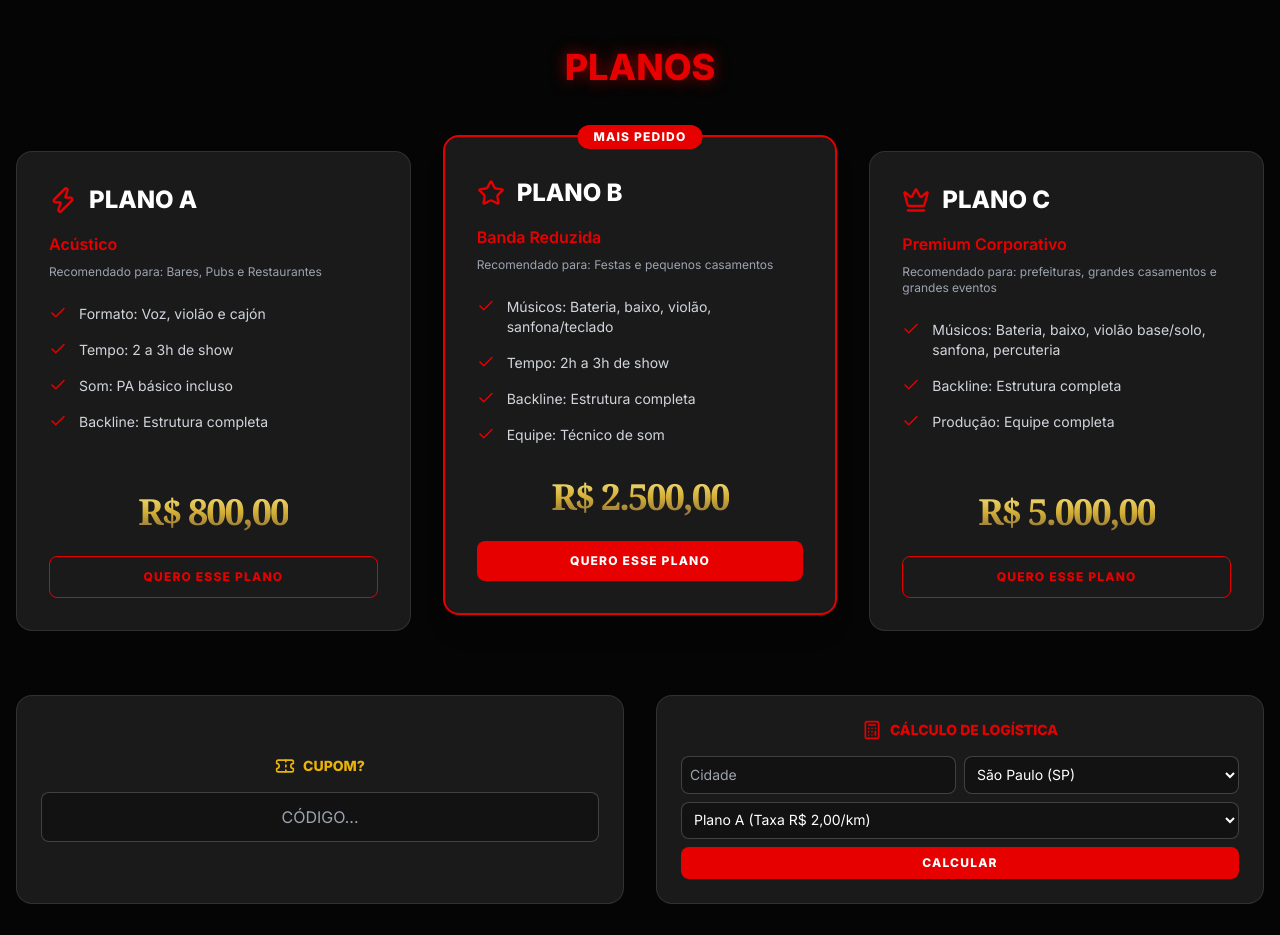
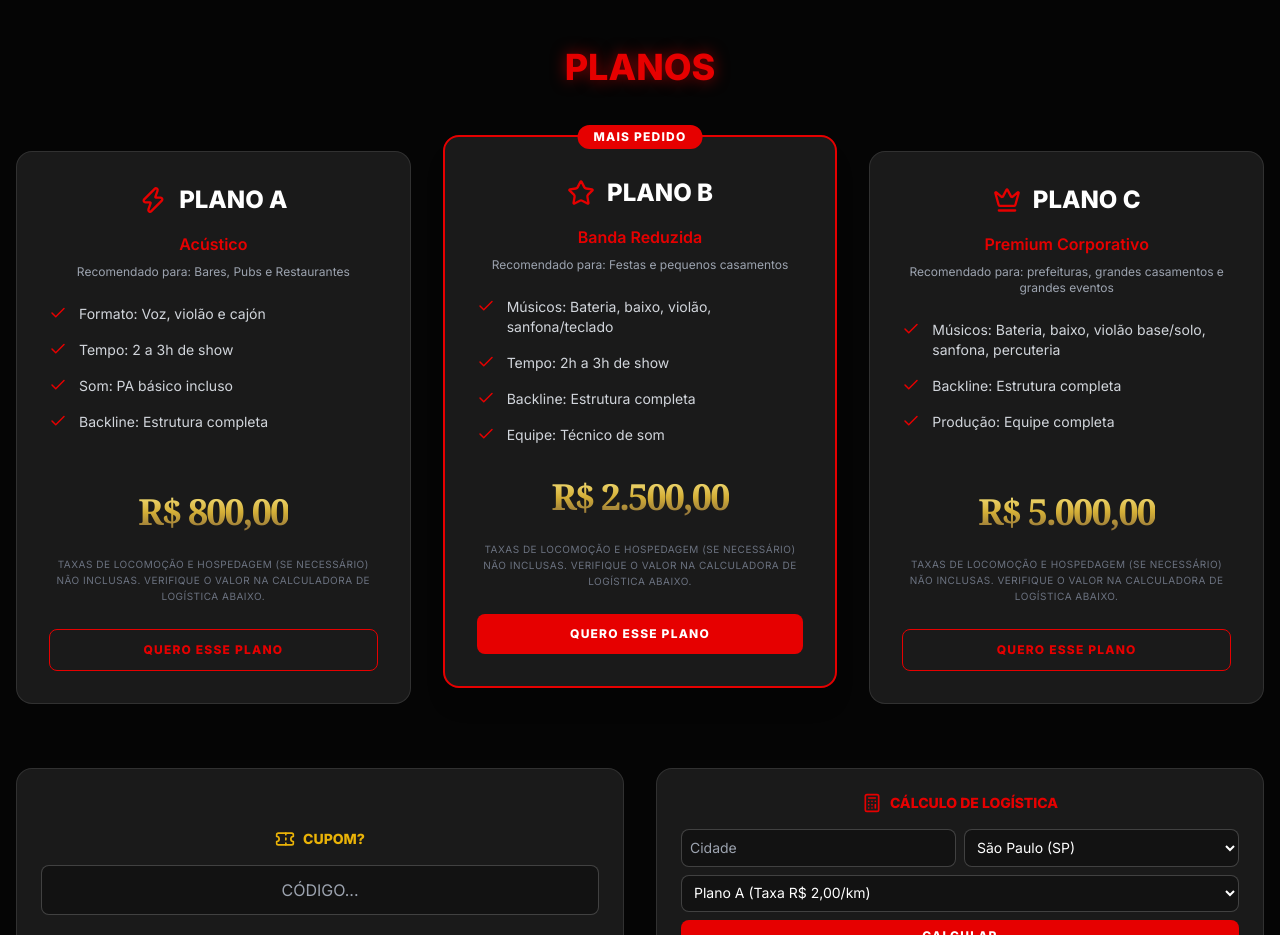
Before and after one commit to eukaiky/brvendas, a React (Vite) app: page / in a window 1280 px wide. Shown: the part 2760-3695 px from the top of the page. Built offline with nearby package versions, Linux system fonts and the light colour scheme.

Commit message:
awhwieaeadaimmc

```diff
--- a/src/components/Planos.jsx
+++ b/src/components/Planos.jsx
@@ -4,7 +4,6 @@ import { Zap, Star, Crown, Check, Ticket, Calculator } from 'lucide-react';
 export default function Planos() {
   const [cupom, setCupom] = useState('');
 
-  // 1. Atualizado preço inicial do Plano C para 5000
   const [precosAtuais, setPrecosAtuais] = useState({
     'A': 800,
     'B': 2500,
@@ -48,7 +47,6 @@ export default function Planos() {
     { sigla: "TO", nome: "Tocantins" }
   ];
 
-  // 2. Atualizada a lógica de descontos para incluir o Plano C
   const aplicarCupom = (valor) => {
     const code = valor.toUpperCase();
     setCupom(code);
@@ -151,11 +149,11 @@ export default function Planos() {
 
         <div className="grid grid-cols-1 md:grid-cols-3 gap-8 items-stretch mb-16">
           {/* PLANO A */}
-          <div className="bg-brand-gray border border-white/10 rounded-2xl p-8 hover:border-brand-red/30 transition flex flex-col">
-            <div className="flex items-center gap-3 text-brand-red mb-4"><Zap size={28} /><h3 className="text-2xl font-bold text-white uppercase">PLANO A</h3></div>
+          <div className="bg-brand-gray border border-white/10 rounded-2xl p-8 hover:border-brand-red/30 transition flex flex-col text-center">
+            <div className="flex items-center justify-center gap-3 text-brand-red mb-4"><Zap size={28} /><h3 className="text-2xl font-bold text-white uppercase">PLANO A</h3></div>
             <p className="text-brand-red font-semibold mb-2">Acústico</p>
             <p className="text-xs text-gray-400 mb-6">Recomendado para: Bares, Pubs e Restaurantes</p>
-            <ul className="space-y-4 mb-8 flex-grow text-gray-300 text-sm">
+            <ul className="space-y-4 mb-8 flex-grow text-gray-300 text-sm text-left">
               <li className="flex gap-3"><Check className="text-brand-red flex-shrink-0" size={18} /> Formato: Voz, violão e cajón</li>
               <li className="flex gap-3"><Check className="text-brand-red flex-shrink-0" size={18} /> Tempo: 2 a 3h de show</li>
               <li className="flex gap-3"><Check className="text-brand-red flex-shrink-0" size={18} /> Som: PA básico incluso</li>
@@ -165,16 +163,20 @@ export default function Planos() {
               {precosAtuais['A'] < 800 && <span className="text-gray-500 line-through text-sm">R$ 800,00</span>}
               <span className="text-4xl font-serif font-bold bg-gradient-to-b from-[#f7e482] via-[#d4af37] to-[#8a6d3b] bg-clip-text text-transparent tracking-tighter">{formatarMoeda(precosAtuais['A'])}</span>
             </div>
+            {/* AVISO LOGÍSTICA */}
+            <p className="text-[10px] text-gray-500 mb-6 uppercase tracking-wider leading-relaxed">
+              Taxas de locomoção e hospedagem (se necessário) não inclusas. Verifique o valor na calculadora de logística abaixo.
+            </p>
             <button onClick={() => enviarWhatsApp("PLANO A (Acústico)", 'A')} className="w-full py-3 rounded-lg border border-brand-red text-brand-red font-bold uppercase text-xs tracking-widest hover:bg-brand-red hover:text-white transition">QUERO ESSE PLANO</button>
           </div>
 
           {/* PLANO B */}
-          <div className="bg-brand-gray border-2 border-brand-red rounded-2xl p-8 transform md:-translate-y-4 shadow-xl relative flex flex-col">
+          <div className="bg-brand-gray border-2 border-brand-red rounded-2xl p-8 transform md:-translate-y-4 shadow-xl relative flex flex-col text-center">
             <div className="absolute top-0 left-1/2 -translate-x-1/2 -translate-y-1/2 bg-brand-red text-white px-4 py-1 rounded-full text-xs font-bold uppercase tracking-widest text-center">MAIS PEDIDO</div>
-            <div className="flex items-center gap-3 text-brand-red mb-4 mt-2"><Star size={28} /><h3 className="text-2xl font-bold text-white uppercase">PLANO B</h3></div>
+            <div className="flex items-center justify-center gap-3 text-brand-red mb-4 mt-2"><Star size={28} /><h3 className="text-2xl font-bold text-white uppercase">PLANO B</h3></div>
             <p className="text-brand-red font-semibold mb-2">Banda Reduzida</p>
             <p className="text-xs text-gray-400 mb-6">Recomendado para: Festas e pequenos casamentos</p>
-            <ul className="space-y-4 mb-8 flex-grow text-gray-300 text-sm">
+            <ul className="space-y-4 mb-8 flex-grow text-gray-300 text-sm text-left">
               <li className="flex gap-3"><Check className="text-brand-red flex-shrink-0" size={18} /> Músicos: Bateria, baixo, violão, sanfona/teclado</li>
               <li className="flex gap-3"><Check className="text-brand-red flex-shrink-0" size={18} /> Tempo: 2h a 3h de show</li>
               <li className="flex gap-3"><Check className="text-brand-red flex-shrink-0" size={18} /> Backline: Estrutura completa</li>
@@ -184,15 +186,19 @@ export default function Planos() {
               {precosAtuais['B'] < 2500 && <span className="text-gray-500 line-through text-sm">R$ 2.500,00</span>}
               <span className="text-4xl font-serif font-bold bg-gradient-to-b from-[#f7e482] via-[#d4af37] to-[#8a6d3b] bg-clip-text text-transparent tracking-tighter">{formatarMoeda(precosAtuais['B'])}</span>
             </div>
+            {/* AVISO LOGÍSTICA */}
+            <p className="text-[10px] text-gray-500 mb-6 uppercase tracking-wider leading-relaxed">
+              Taxas de locomoção e hospedagem (se necessário) não inclusas. Verifique o valor na calculadora de logística abaixo.
+            </p>
             <button onClick={() => enviarWhatsApp("PLANO B (Banda Reduzida)", 'B')} className="w-full py-3 rounded-lg bg-brand-red text-white font-bold uppercase text-xs tracking-widest hover:bg-red-700 transition">QUERO ESSE PLANO</button>
           </div>
 
-          {/* PLANO C - Atualizado de 'Sob Consulta' para preço fixo */}
-          <div className="bg-brand-gray border border-white/10 rounded-2xl p-8 hover:border-brand-red/30 transition flex flex-col">
-            <div className="flex items-center gap-3 text-brand-red mb-4"><Crown size={28} /><h3 className="text-2xl font-bold text-white uppercase">PLANO C</h3></div>
+          {/* PLANO C */}
+          <div className="bg-brand-gray border border-white/10 rounded-2xl p-8 hover:border-brand-red/30 transition flex flex-col text-center">
+            <div className="flex items-center justify-center gap-3 text-brand-red mb-4"><Crown size={28} /><h3 className="text-2xl font-bold text-white uppercase">PLANO C</h3></div>
             <p className="text-brand-red font-semibold mb-2">Premium Corporativo</p>
             <p className="text-xs text-gray-400 mb-6">Recomendado para: prefeituras, grandes casamentos e grandes eventos</p>
-            <ul className="space-y-4 mb-8 flex-grow text-gray-300 text-sm">
+            <ul className="space-y-4 mb-8 flex-grow text-gray-300 text-sm text-left">
               <li className="flex gap-3"><Check className="text-brand-red flex-shrink-0" size={18} /> Músicos: Bateria, baixo, violão base/solo, sanfona, percuteria</li>
               <li className="flex gap-3"><Check className="text-brand-red flex-shrink-0" size={18} /> Backline: Estrutura completa</li>
               <li className="flex gap-3"><Check className="text-brand-red flex-shrink-0" size={18} /> Produção: Equipe completa</li>
@@ -201,6 +207,10 @@ export default function Planos() {
               {precosAtuais['C'] < 5000 && <span className="text-gray-500 line-through text-sm">R$ 5.000,00</span>}
               <span className="text-4xl font-serif font-bold bg-gradient-to-b from-[#f7e482] via-[#d4af37] to-[#8a6d3b] bg-clip-text text-transparent tracking-tighter">{formatarMoeda(precosAtuais['C'])}</span>
             </div>
+            {/* AVISO LOGÍSTICA */}
+            <p className="text-[10px] text-gray-500 mb-6 uppercase tracking-wider leading-relaxed">
+              Taxas de locomoção e hospedagem (se necessário) não inclusas. Verifique o valor na calculadora de logística abaixo.
+            </p>
             <button onClick={() => enviarWhatsApp("PLANO C (Premium)", 'C')} className="w-full py-3 rounded-lg border border-brand-red text-brand-red font-bold uppercase text-xs tracking-widest hover:bg-brand-red hover:text-white transition">QUERO ESSE PLANO</button>
           </div>
         </div>
@@ -210,7 +220,6 @@ export default function Planos() {
           <div className="bg-brand-gray p-6 rounded-2xl border border-white/10 flex flex-col justify-center">
             <div className="flex items-center gap-2 mb-4 text-yellow-500 justify-center"><Ticket size={20} /><span className="font-bold uppercase text-sm">Cupom?</span></div>
             <input type="text" value={cupom} onChange={(e) => aplicarCupom(e.target.value)} placeholder="Código..." className="w-full bg-black/30 border border-white/20 rounded-lg py-3 text-center text-white uppercase outline-none focus:border-brand-red transition" />
-            {/* Aviso visual de cupom aplicado agora checa qualquer desconto nos precosAtuais */}
             {(precosAtuais['A'] < 800 || precosAtuais['B'] < 2500 || precosAtuais['C'] < 5000) && <p className="text-green-500 text-center text-xs mt-3 font-bold uppercase tracking-widest animate-pulse">✓ Cupom {cupom} aplicado!</p>}
           </div>
 
```
